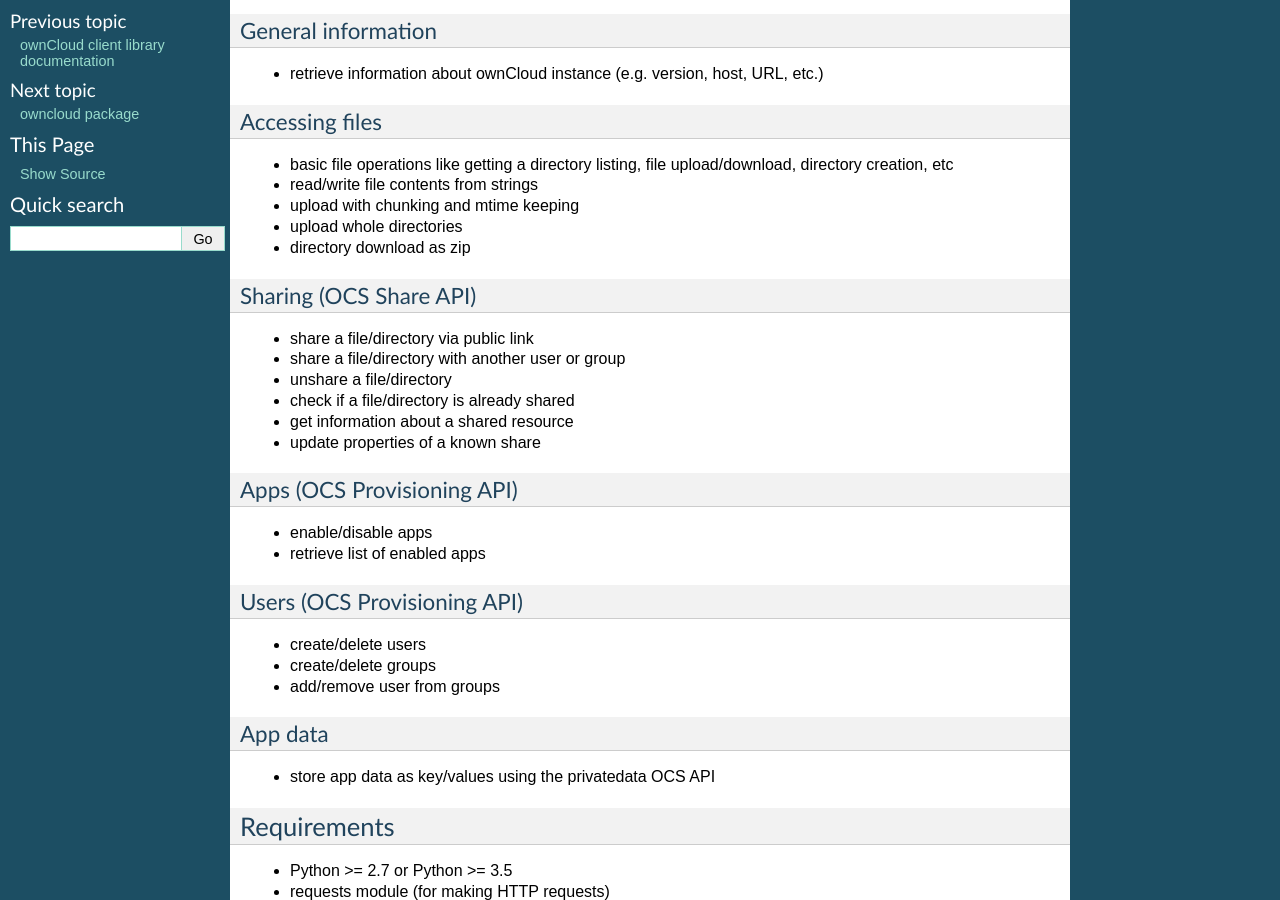
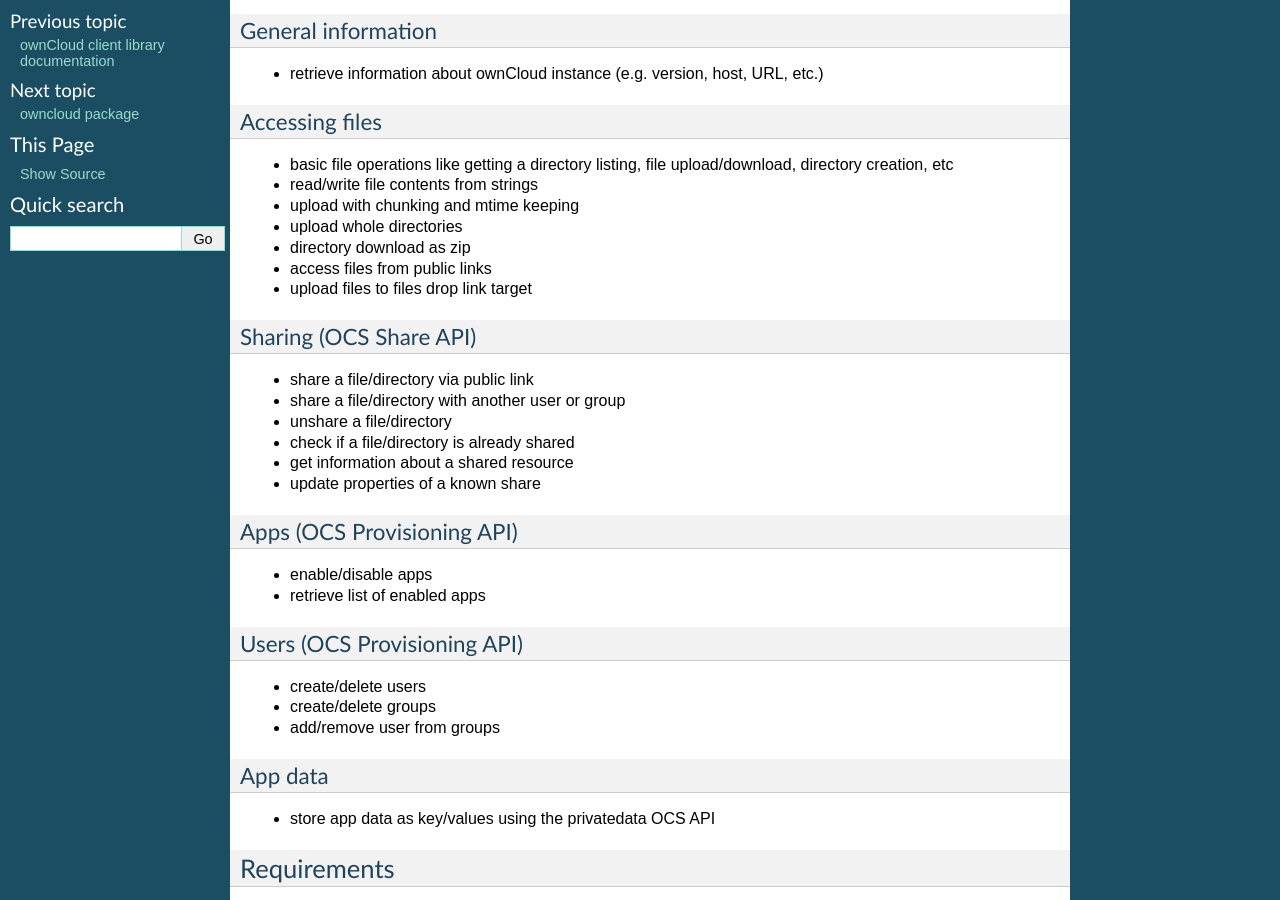
Before and after one commit to owncloud/pyocclient, a Sphinx documentation site: the page built from docs/source/README.rst, in a window 1280 px wide and 900 px high, scrolled down 362 px. Built offline with Sphinx 7.4.7, drawn with Linux system fonts in a browser that asks for light colours.

Commit message:
Add contributor, update README for public link access

```diff
--- a/docs/source/CONTRIBUTORS.rst
+++ b/docs/source/CONTRIBUTORS.rst
@@ -16,3 +16,4 @@
 * Roeland Jago Douma <rullzer@owncloud.com>
 * Erik Pellikka <erik@pellikka.org>
 * Florian Zierer <florian.zierer@moticon.de>
+* mrwunderbar666 <paul.balluff@gmail.com>
--- a/docs/source/README.rst
+++ b/docs/source/README.rst
@@ -31,6 +31,8 @@
 - upload with chunking and mtime keeping
 - upload whole directories
 - directory download as zip
+- access files from public links
+- upload files to files drop link target
 
 Sharing (OCS Share API)
 -----------------------
```
